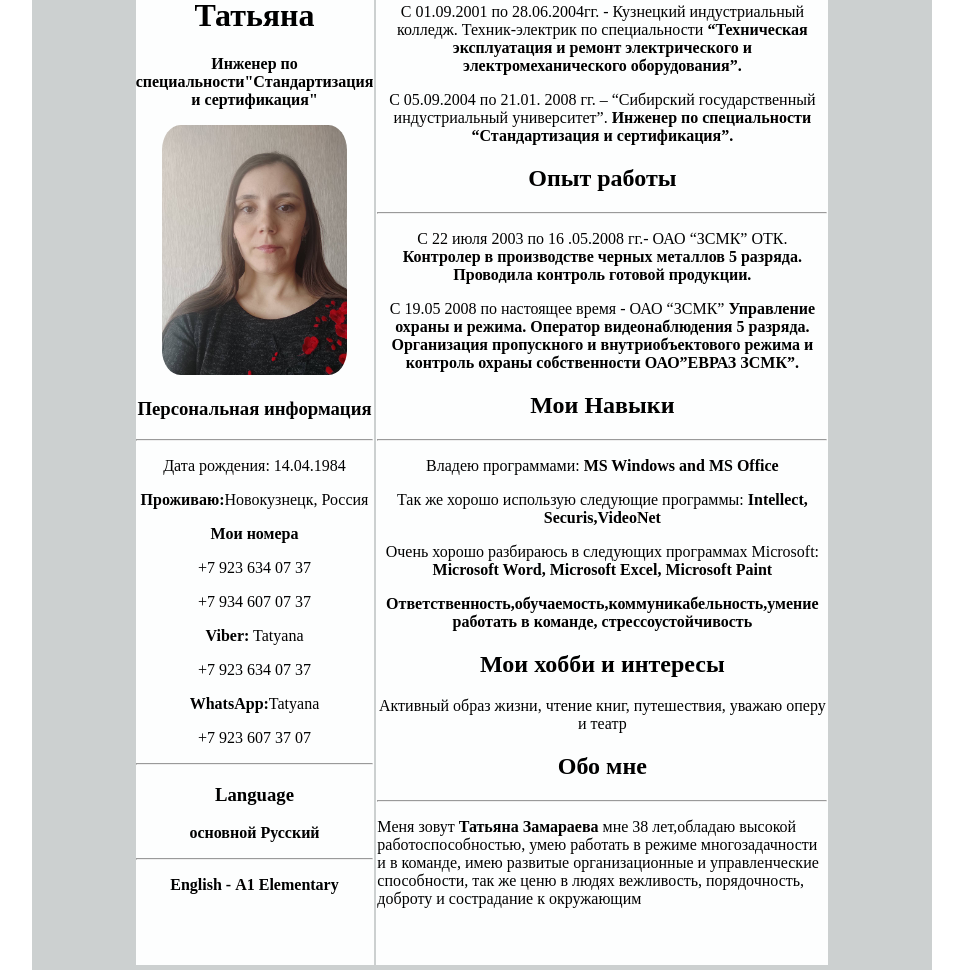
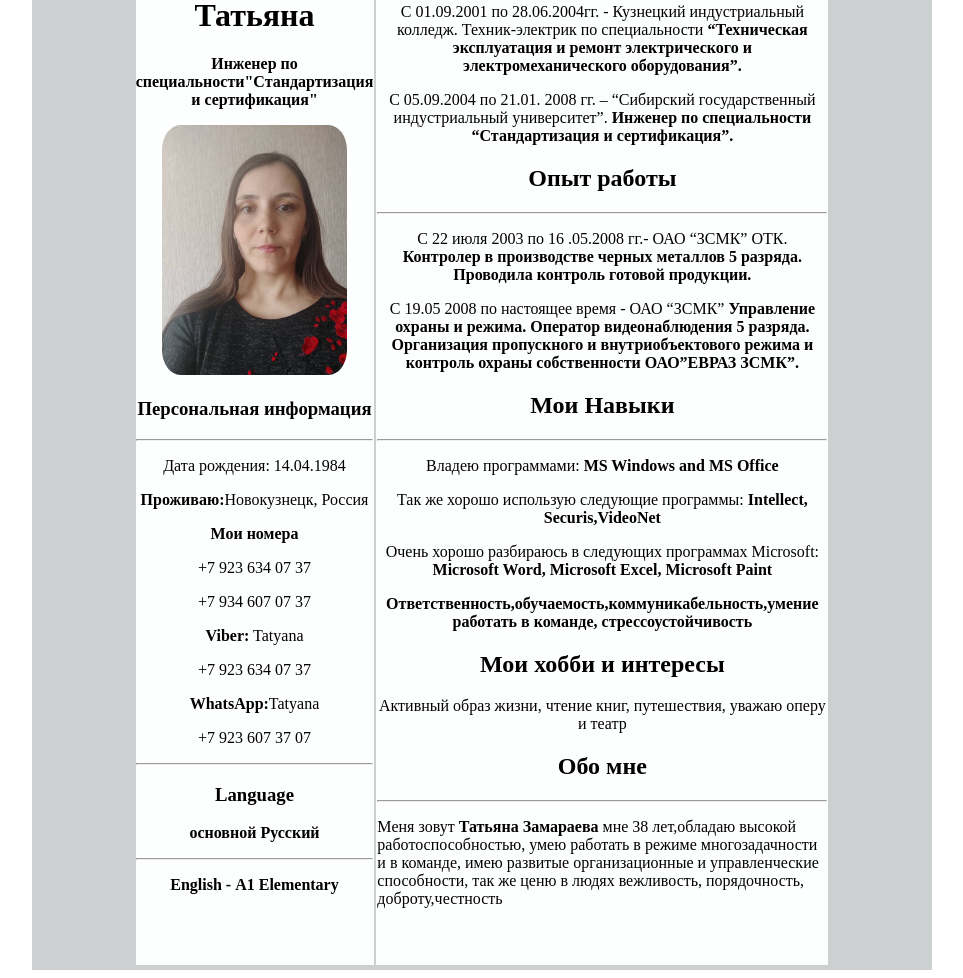
Before and after one commit to 19sobolek8/resume_tatyana, a plain HTML site: page index.html in a window 1280 px wide. Shown: the part 149-1127 px from the top of the page, without its empty margins (158-1121 px from the left). Drawn offline with Linux system fonts and the light colour scheme; files that its build step writes are made by us from their sources.

Commit message:
Update index.html
Signed-off-by: 19sobolek8 <129758927+19sobolek8@users.noreply.github.com>

```diff
--- a/index.html
+++ b/index.html
@@ -125,7 +125,7 @@
                                 <hr>
 
                                 <p>
-                                	Меня зовут<strong> Татьяна Замараева </strong>мне 38 лет,обладаю высокой работоспособностью, умею работать в режиме многозадачности и в команде, имею развитые организационные и управленческие способности, так же ценю в людях вежливость, порядочность, доброту и сострадание к окружающим
+                                	Меня зовут<strong> Татьяна Замараева </strong>мне 38 лет,обладаю высокой работоспособностью, умею работать в режиме многозадачности и в команде, имею развитые организационные и управленческие способности, так же ценю в людях вежливость, порядочность, доброту,честность
                                 </p>
 
 </body>
```
